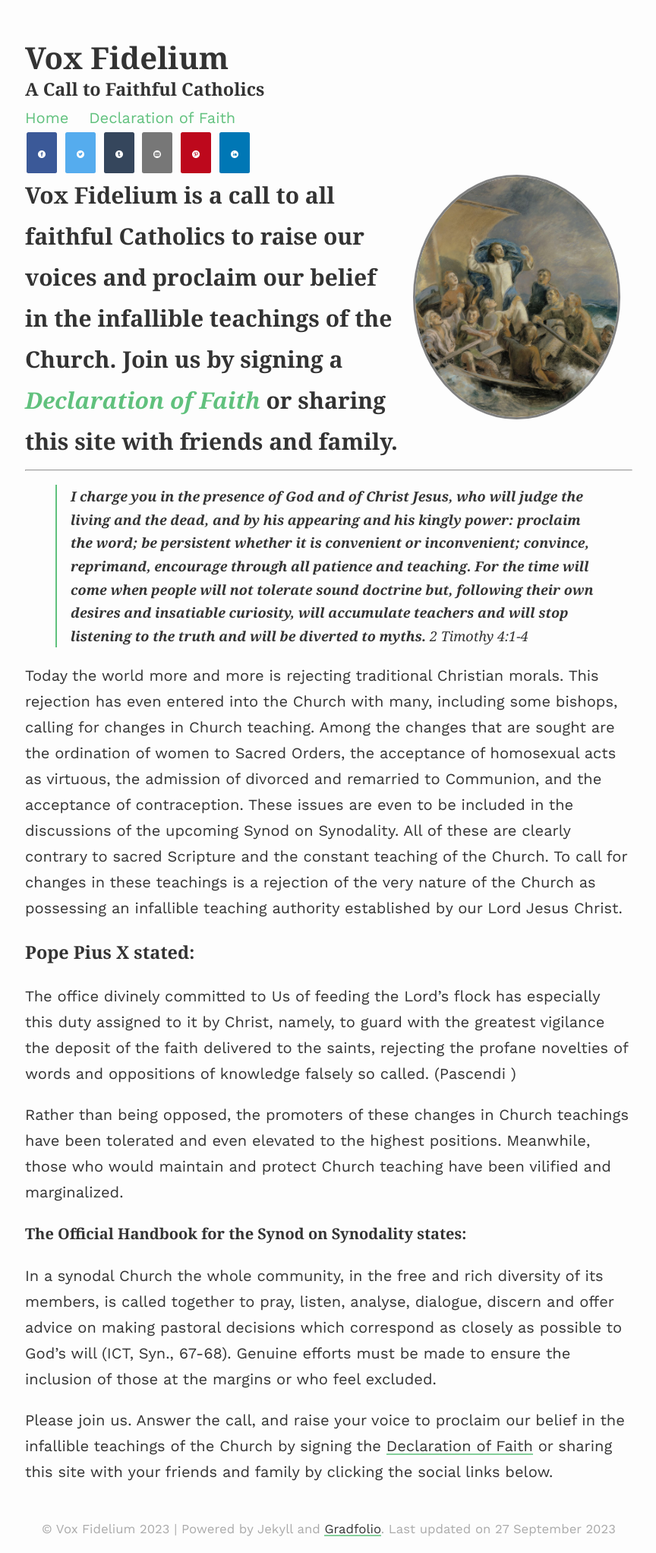
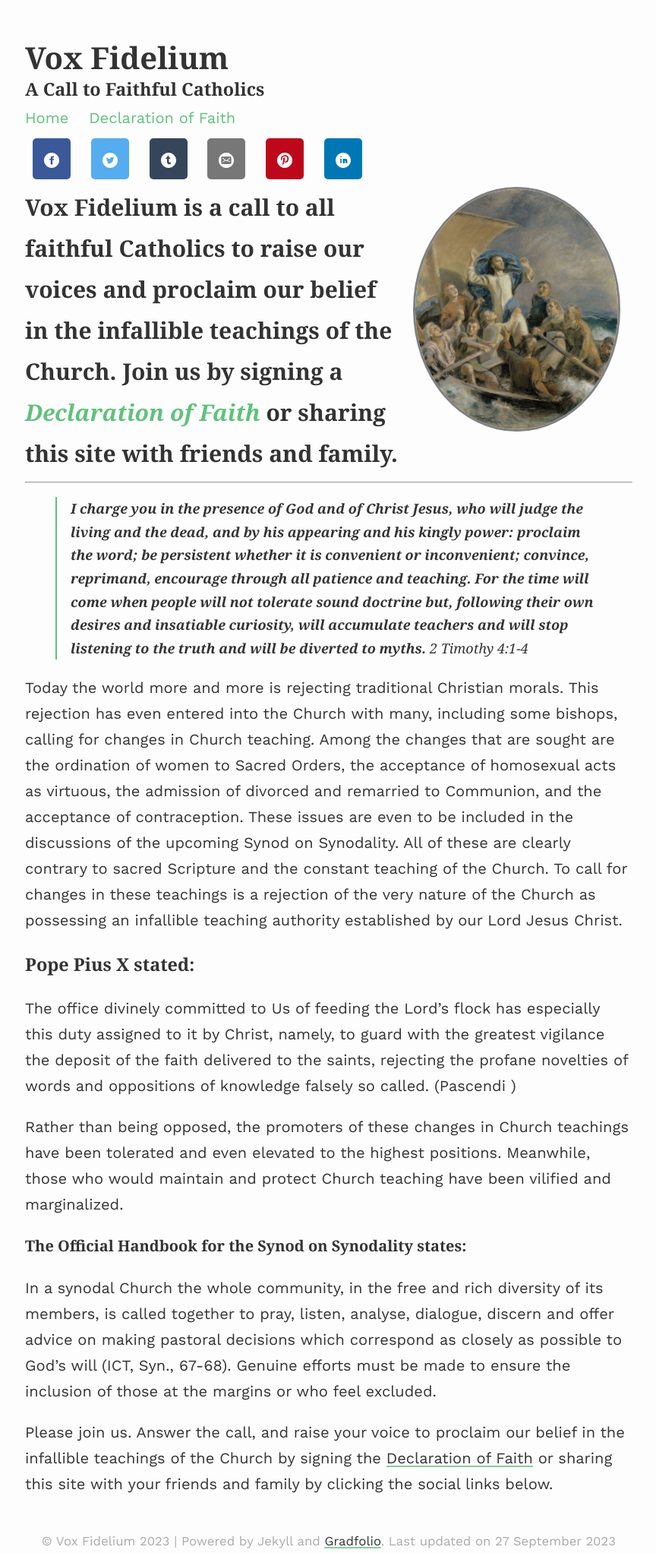
Before and after one commit to shalone86/vox-fidelium, a Jekyll site: the page built from index.md, in a window 1280 px wide. Shown: the whole page at 76% size, without its empty margins (207-1071 px from the left). Built offline with Jekyll 4.4.1, drawn with Linux system fonts in a browser that asks for light colours; nearby versions of some CDN libraries.

Commit message:
Update style.scss

```diff
--- a/assets/css/_sass/style.scss
+++ b/assets/css/_sass/style.scss
@@ -206,19 +206,19 @@ blockquote {
 .resp-sharing-button__link {
   text-decoration: none;
   color: #fff;
-  margin: 0.1em
+  margin: 0.5em
 }
 
 .resp-sharing-button {
-  border-radius: 2.5px;
+  border-radius: 5px;
   transition: 25ms ease-out;
   padding: 0.5em 0.75em;
   font-family: Helvetica Neue,Helvetica,Arial,sans-serif
 }
 
 .resp-sharing-button__icon svg {
-  width: 0.5em;
-  height: 0.5em;
+  width: 1em;
+  height: 1em;
   margin-right: 0.4em;
   vertical-align: top
 }
```
